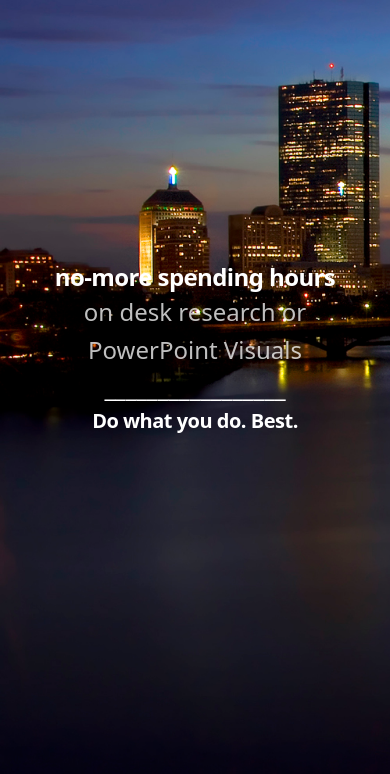
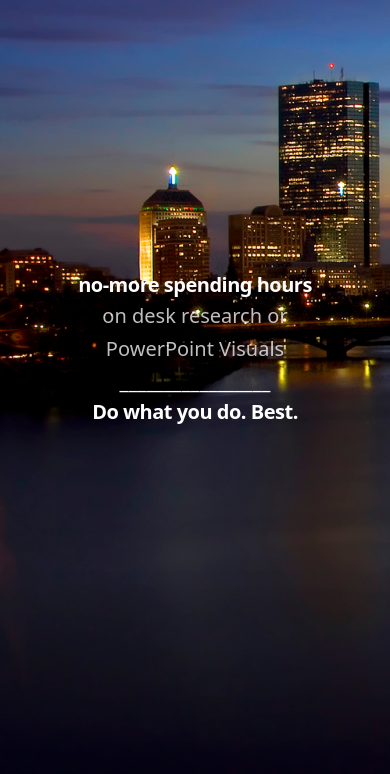
Before and after one commit to Anuradha2018/nomorehours, a website: page tailwind/index.html in a window 390 px wide. Shown: the part 70-844 px from the top of the page. Drawn offline with nearby package versions, Linux system fonts and the light colour scheme.

Commit message:
30th commit

```diff
--- a/tailwind/index.html
+++ b/tailwind/index.html
@@ -36,10 +36,10 @@
             <div class="w-5/6 max-w-lg ml-auto mr-auto h-full">
                 <div class="flex items-center justify-center text-center h-full">
                     <div>
-                        <h1 class="text-2xl sm:text-5xl text-white font-semibold leading-none tracking-tight mb-2">no-more spending hours</h1>
-                        <h2 class="text-2xl sm:text-3xl text-white opacity-75 font-normal leading-tight mb-2">on desk research or</h2>
-                        <h2 class="text-2xl sm:text-3xl text-white opacity-75 font-normal leading-tight mb-2">PowerPoint Visuals</h2>
-                        <h2 class="text-2xl sm:text-3xl text-white font-normal leading-tight mb-2">_________________</h2>
+                        <h1 class="text-xl sm:text-5xl text-white font-semibold leading-none tracking-tight mb-2">no-more spending hours</h1>
+                        <h2 class="text-xl sm:text-3xl text-white opacity-75 font-normal leading-tight mb-2">on desk research or</h2>
+                        <h2 class="text-xl sm:text-3xl text-white opacity-75 font-normal leading-tight mb-2">PowerPoint Visuals</h2>
+                        <h2 class="text-xl sm:text-3xl text-white font-normal leading-tight mb-2">_________________</h2>
                         <h1 class="text-xl sm:text-5xl text-white font-semibold leading-none tracking-tight mb-2">Do what you do. Best.</h1>
 
 
```
